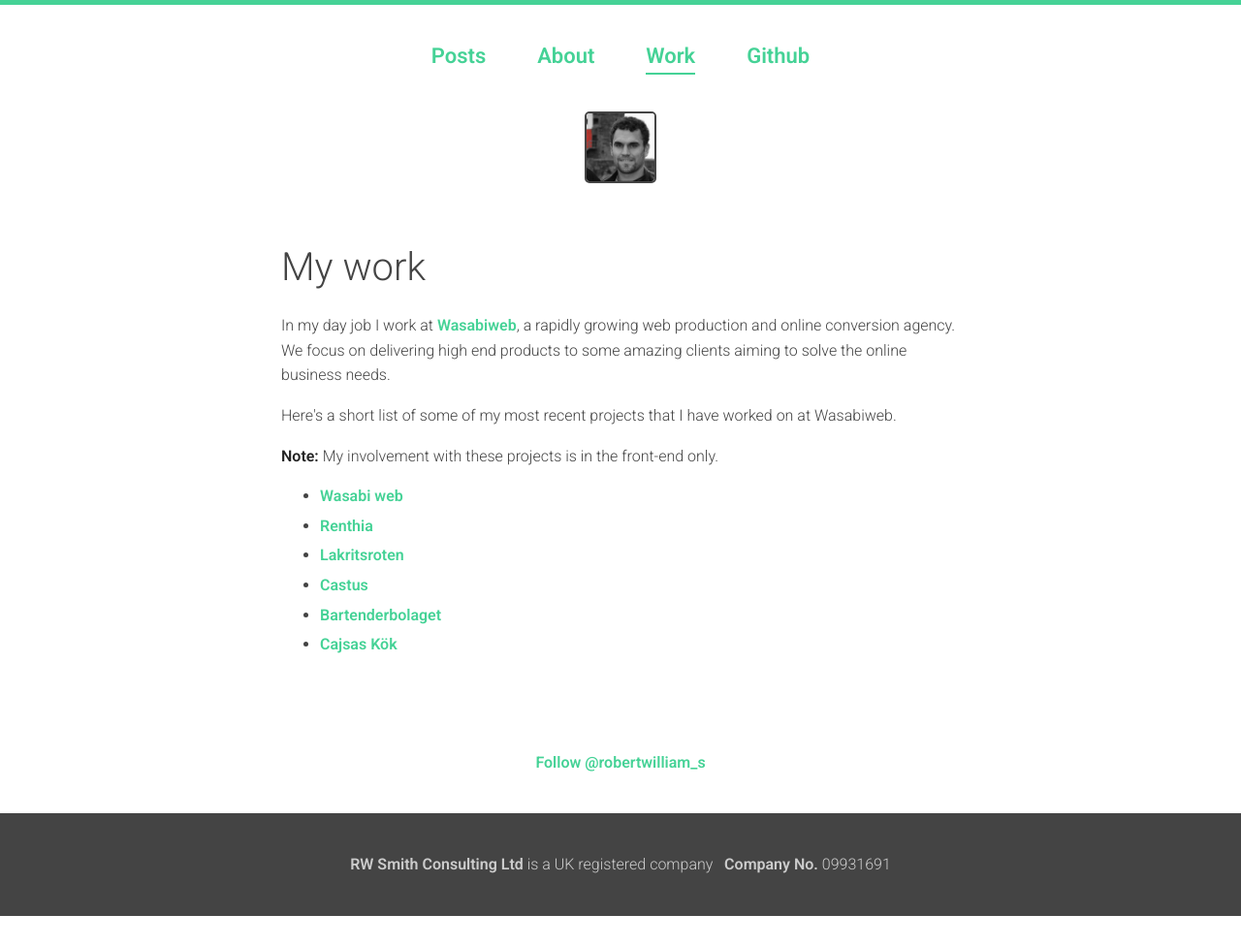
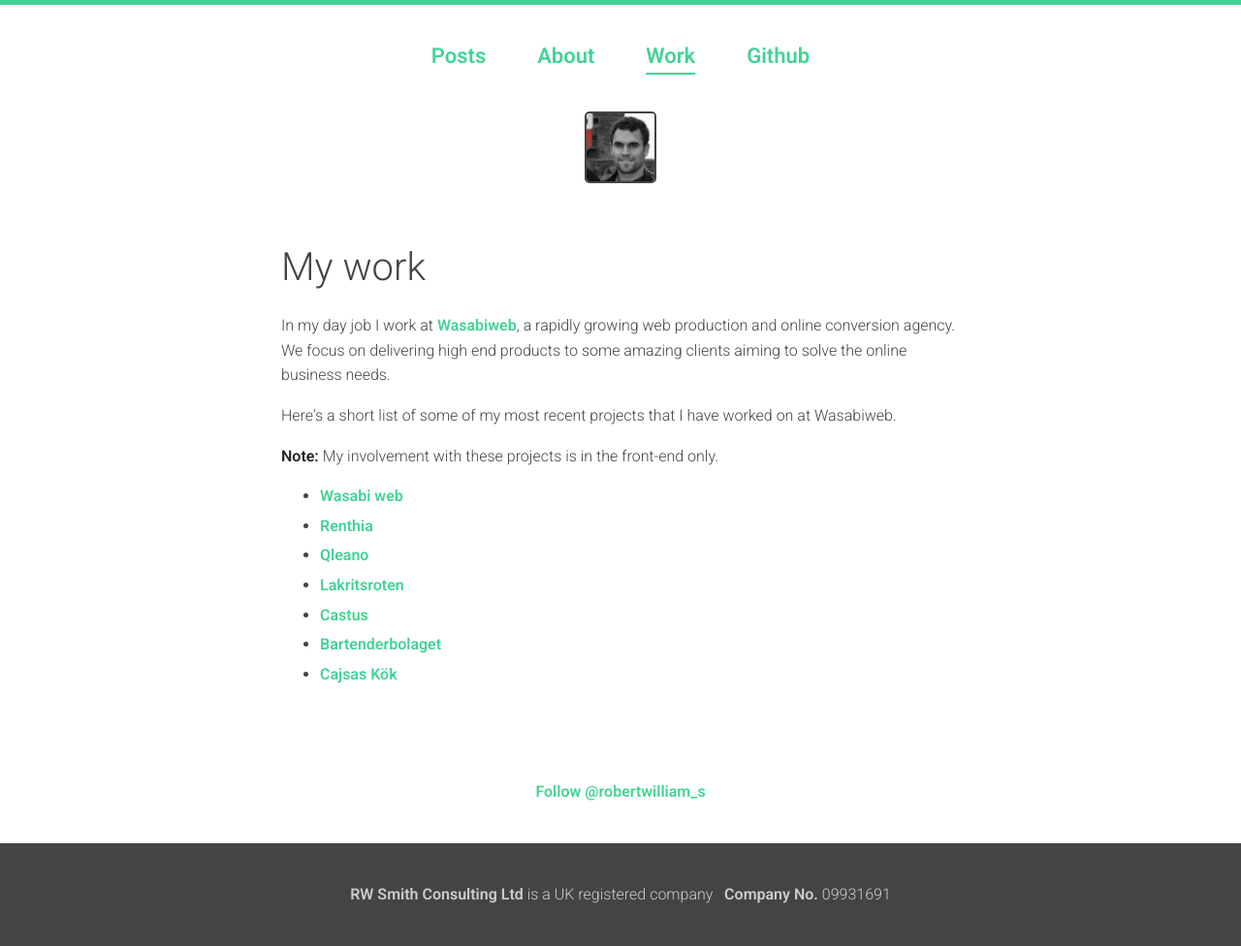
Before and after one commit to rbrtsmith/rbrtsmith.github.io, a Jekyll site: the page built from work/index.html, in a window 1280 px wide. Shown: the whole page at 97% size. Built offline with Jekyll 4.4.1, drawn with Linux system fonts in a browser that asks for light colours; comment, search, counter and statistics services are not loaded; before the commit the page ends 945 px from its top, so only the background shows below that.

Commit message:
Add Qleano project to work list.

```diff
--- a/work/index.html
+++ b/work/index.html
@@ -20,6 +20,9 @@
         <a href="http://www.renthia.com/">Renthia</a>
     </li>
     <li>
+        <a href="http://www.qleano.se/">Qleano</a>
+    </li>
+    <li>
         <a href="http://www.lakritsroten.se/">Lakritsroten</a>
     </li>
     <li>
```
